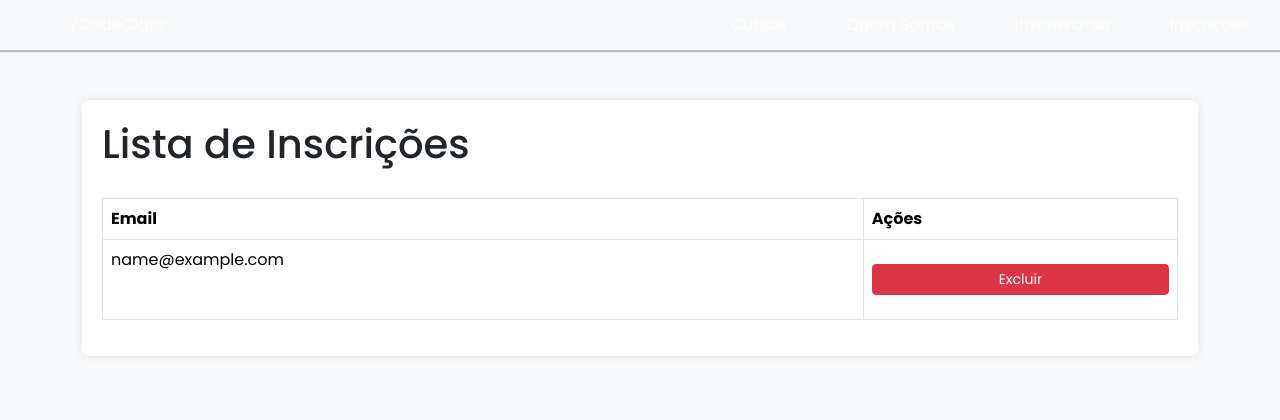
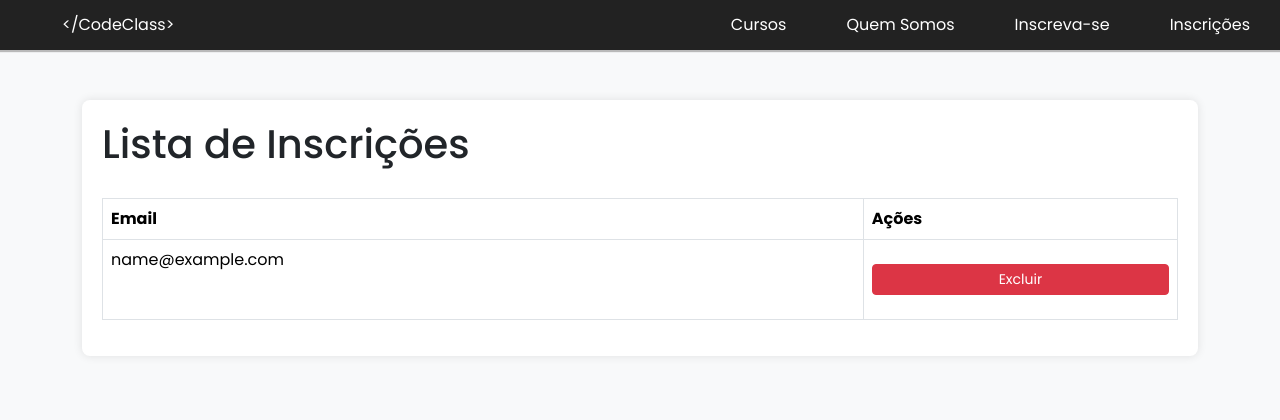
Before and after one commit to m-germano/pmi-3desafio, a Flask app: page /inscricoes in a window 1280 px wide. Shown: the top 420 px of the page. Run offline with Flask 3, Linux system fonts and the light colour scheme; tables that the repository leaves empty or names only in its code hold one stand-in row (values such as "Sample post"); some libraries are stand-ins or nearby versions.

Commit message:
Adicionando funcionalidades 2

```diff
--- a/templates/inscricoes.html
+++ b/templates/inscricoes.html
@@ -41,6 +41,10 @@
         border-radius: 8px;
         box-shadow: 0 0 10px rgba(0, 0, 0, 0.1);
     }
+    header{
+        background:#222!important;
+    }
+
 </style>
 </head>
 <body>
```
